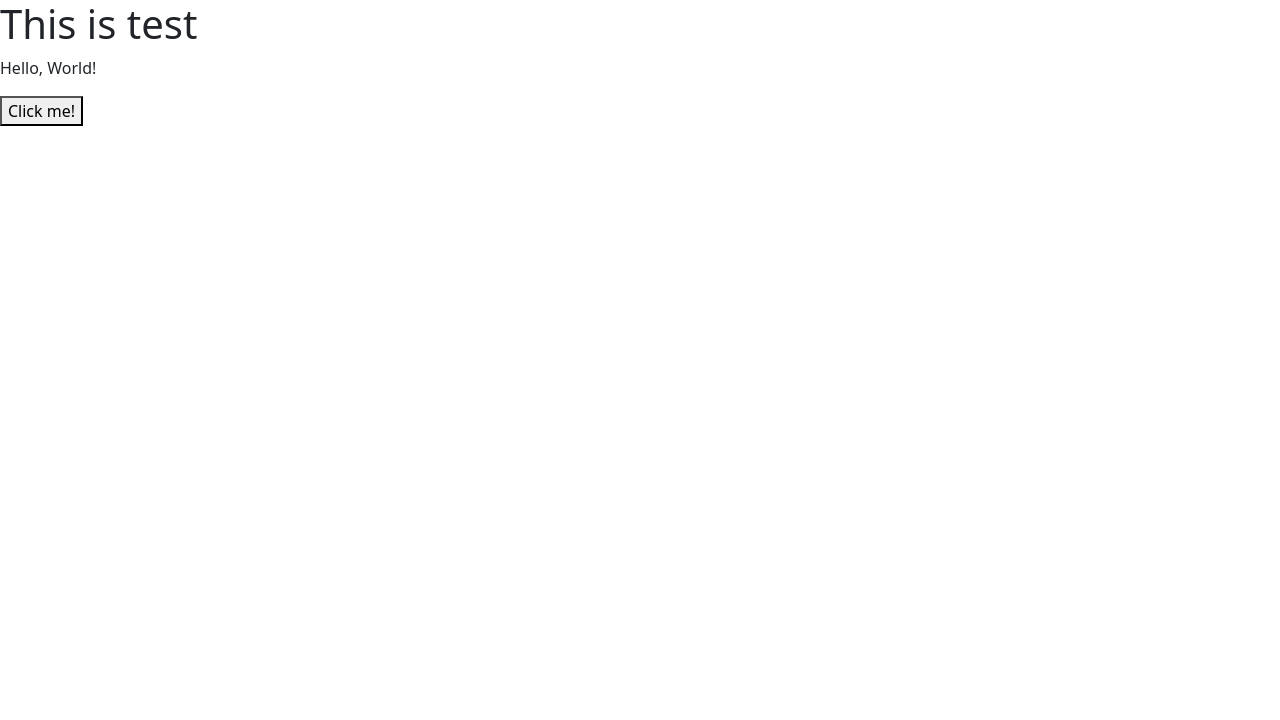
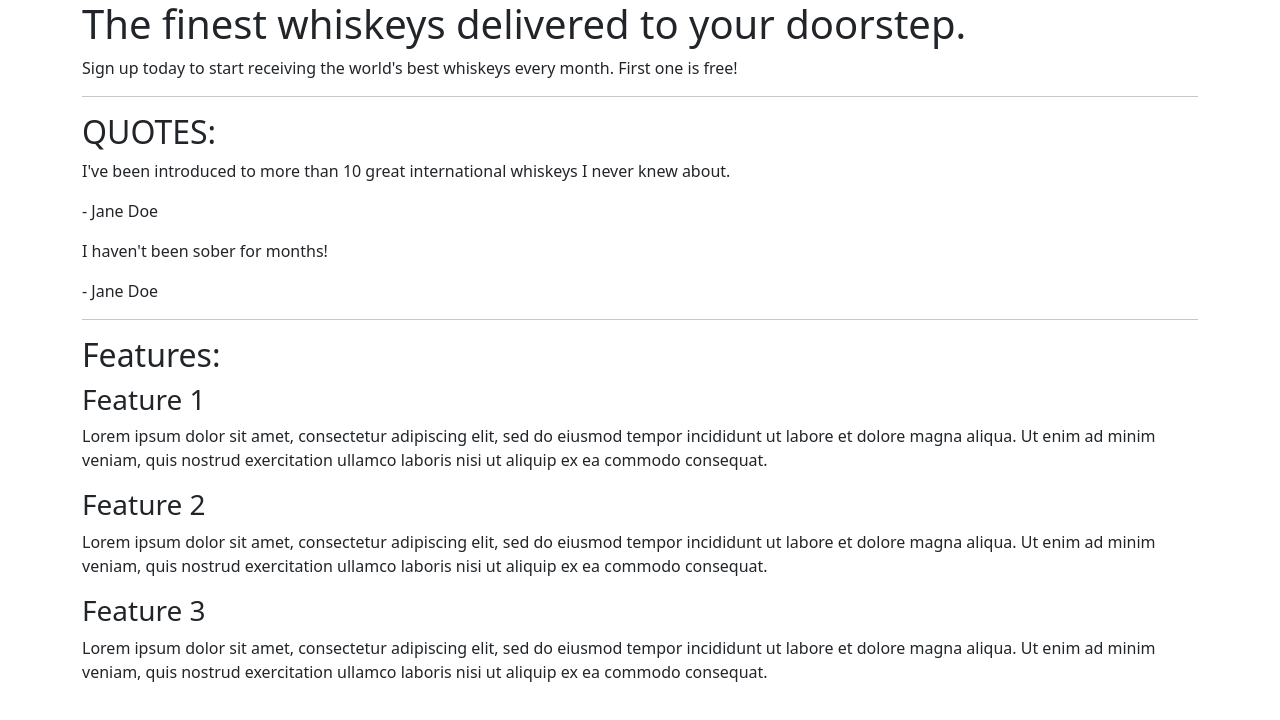
Before and after one commit to vinuc49/Project4-with-bootstrap, a plain HTML site: page Index.html in a window 1280 px wide. Drawn offline with nearby package versions, Linux system fonts and the light colour scheme.

Commit message:
addedd contents in body

```diff
--- a/Index.html
+++ b/Index.html
@@ -4,7 +4,7 @@
     <meta charset="UTF-8" />
     <meta http-equiv="X-UA-Compatible" content="IE=edge" />
     <meta name="viewport" content="width=device-width, initial-scale=1.0" />
-    <title>Document</title>
+    <title>Whiskey Drop | Taste a new whiskey every month</title>
     <link
       href="https://cdn.jsdelivr.net/npm/bootstrap@5.1.3/dist/css/bootstrap.min.css"
       rel="stylesheet"
@@ -18,8 +18,68 @@
     ></script>
   </head>
   <body>
-    <h1>This is test</h1>
-    <p>Hello, World!</p>
-    <button>Click me!</button>
+    <article class="container">
+      <!-- Callout -->
+      <section class="callout">
+        <h1>The finest whiskeys delivered to your doorstep.</h1>
+        <p>
+          Sign up today to start receiving the world's best whiskeys every
+          month. First one is free!
+        </p>
+      </section>
+      <!-- /.callout -->
+      <hr />
+
+      <!-- Quotes -->
+      <section class="quotes">
+        <h2 class="text-uppercase">Quotes:</h2>
+        <div class="quote">
+          <p>
+            I've been introduced to more than 10 great international whiskeys I
+            never knew about.
+          </p>
+          <p>- Jane Doe</p>
+        </div>
+        <div class="quote">
+          <p>I haven't been sober for months!</p>
+          <p>- Jane Doe</p>
+        </div>
+      </section>
+      <!-- /.quotes -->
+      <hr />
+
+      <!-- Features -->
+      <section class="features">
+        <h2>Features:</h2>
+        <div class="feature">
+          <h3>Feature 1</h3>
+          <p>
+            Lorem ipsum dolor sit amet, consectetur adipiscing elit, sed do
+            eiusmod tempor incididunt ut labore et dolore magna aliqua. Ut enim
+            ad minim veniam, quis nostrud exercitation ullamco laboris nisi ut
+            aliquip ex ea commodo consequat.
+          </p>
+        </div>
+        <div class="feature">
+          <h3>Feature 2</h3>
+          <p>
+            Lorem ipsum dolor sit amet, consectetur adipiscing elit, sed do
+            eiusmod tempor incididunt ut labore et dolore magna aliqua. Ut enim
+            ad minim veniam, quis nostrud exercitation ullamco laboris nisi ut
+            aliquip ex ea commodo consequat.
+          </p>
+        </div>
+        <div class="feature">
+          <h3>Feature 3</h3>
+          <p>
+            Lorem ipsum dolor sit amet, consectetur adipiscing elit, sed do
+            eiusmod tempor incididunt ut labore et dolore magna aliqua. Ut enim
+            ad minim veniam, quis nostrud exercitation ullamco laboris nisi ut
+            aliquip ex ea commodo consequat.
+          </p>
+        </div>
+      </section>
+      <!-- /.features -->
+    </article>
   </body>
 </html>
```
